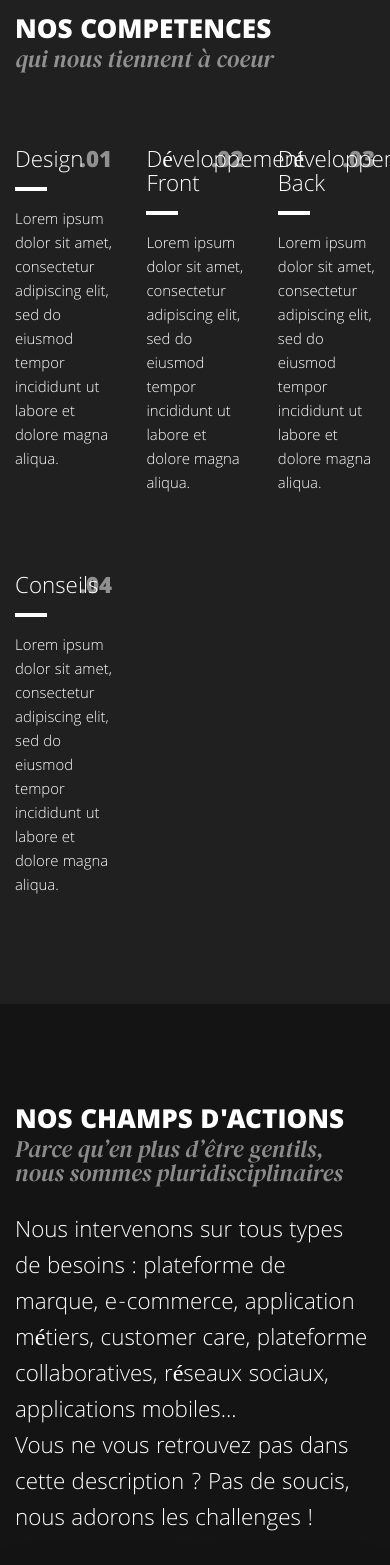
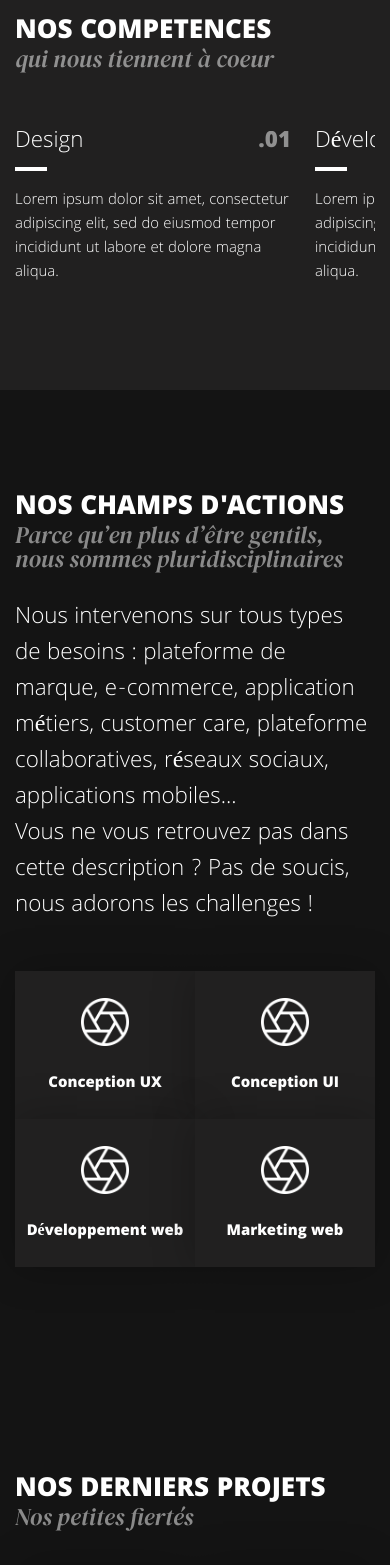
Before and after one commit to DimitriVld/-student-project, a React (Create React App) app: page / in a window 390 px wide. Shown: the part 1000-2565 px from the top of the page. Built offline with nearby package versions, Linux system fonts and the light colour scheme.

Commit message:
Responsive competence in home

```diff
--- a/package.json
+++ b/package.json
@@ -12,7 +12,9 @@
     "react-dom": "^16.13.1",
     "react-router-dom": "^5.1.2",
     "react-scripts": "3.4.1",
-    "react-test-renderer": "^16.13.1"
+    "react-slick": "^0.25.2",
+    "react-test-renderer": "^16.13.1",
+    "slick-carousel": "^1.8.1"
   },
   "scripts": {
     "start": "react-scripts start",
@@ -39,7 +41,6 @@
   "devDependencies": {
     "@babel/core": "^7.9.0",
     "babel-core": "^7.0.0-0",
-    "babel-jest": "^25.4.0",
     "ts-jest": "^25.4.0"
   },
   "jest": {
--- a/src/styles/app.scss
+++ b/src/styles/app.scss
@@ -88,3 +88,5 @@
 @import "./pages/projects.scss";
 @import "./pages/single-project.scss";
 @import "./pages/contact.scss";
+@import "~slick-carousel/slick/slick.css";
+@import "~slick-carousel/slick/slick-theme.css";
--- a/src/styles/pages/home.scss
+++ b/src/styles/pages/home.scss
@@ -32,6 +32,26 @@
 
             > * {
                 margin-top: 80px;
+            }
+        }
+
+        .slick-slider{
+            display: none;
+            margin-top: 60px;
+            width: 100%;
+
+            .list-item-atom{
+                margin-right: 24px;
+            }
+        }
+
+        @include mobileLandscape{
+            .competences-container{
+                display: none;
+            }
+
+            .slick-slider{
+                display: block;
             }
         }
     }
--- a/src/views/pages/Home.js
+++ b/src/views/pages/Home.js
@@ -1,4 +1,5 @@
 import React from 'react';
+import Slider from "react-slick";
 
 //Atoms
 import TitlePage from '../atoms/TitlePage';
@@ -14,6 +15,13 @@ import {staticExpertises} from '../../constants/staticExpertises';
 import {staticProjects} from '../../constants/staticProjects';
 
 const Home = () => {
+    const settingsSlider = {
+        infinite: false,
+        dots:false,
+        arrows: false,
+        slidesToShow: 1.2,
+        slidesToScroll: 1
+      };
     return (
         <div className={'home-page'}>
 
@@ -73,6 +81,23 @@ const Home = () => {
                             )
                         })}
                     </div>
+
+                    {/*
+                    |   Competences list for mobile
+                    |----------------------
+                    */}
+                    <Slider {...settingsSlider}>
+                        {competences.map( item => {
+                            return(
+                                <ListItem
+                                    key = {item.id}
+                                    id = {item.id + 1}
+                                    name = {item.name}
+                                    content = {item.content}
+                                />
+                            )
+                        })}
+                    </Slider>
                 </div>
             </section>
 
@@ -127,8 +152,8 @@ const Home = () => {
                     # Contain Titles | Italic text
                 */}
                 <TitleSection
-                    title = {"Nos champs d'actions"}
-                    subtitle = {'Parce qu’en plus d’être gentils, nous sommes pluridisciplinaires'}
+                    title = {"Nos derniers projets"}
+                    subtitle = {'Nos petites fiertés'}
                 />
 
                 <div className="lasts-projects">
```
Also changed, not shown: 2 other files (tests, documents, lock files or other folders).
